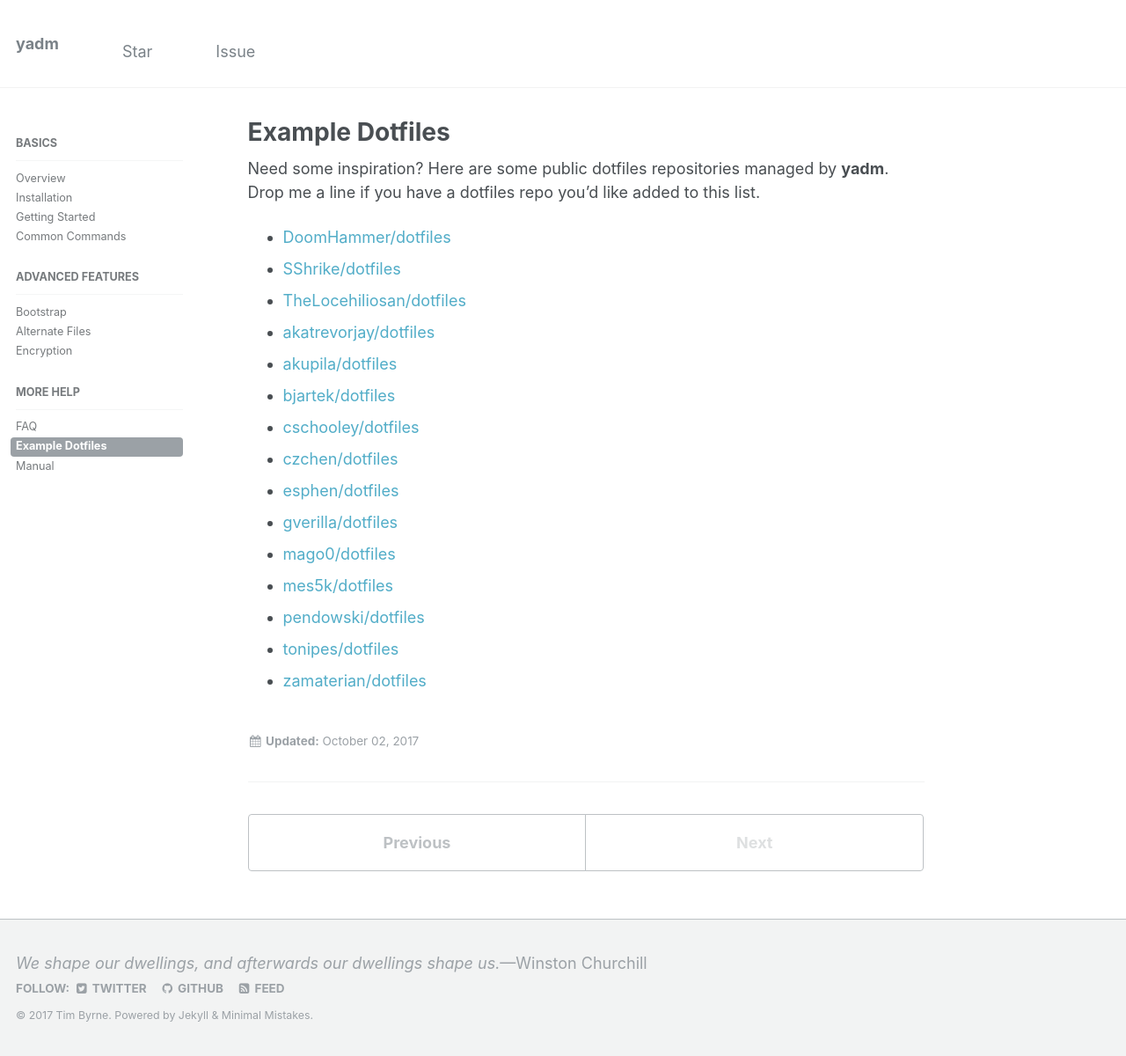
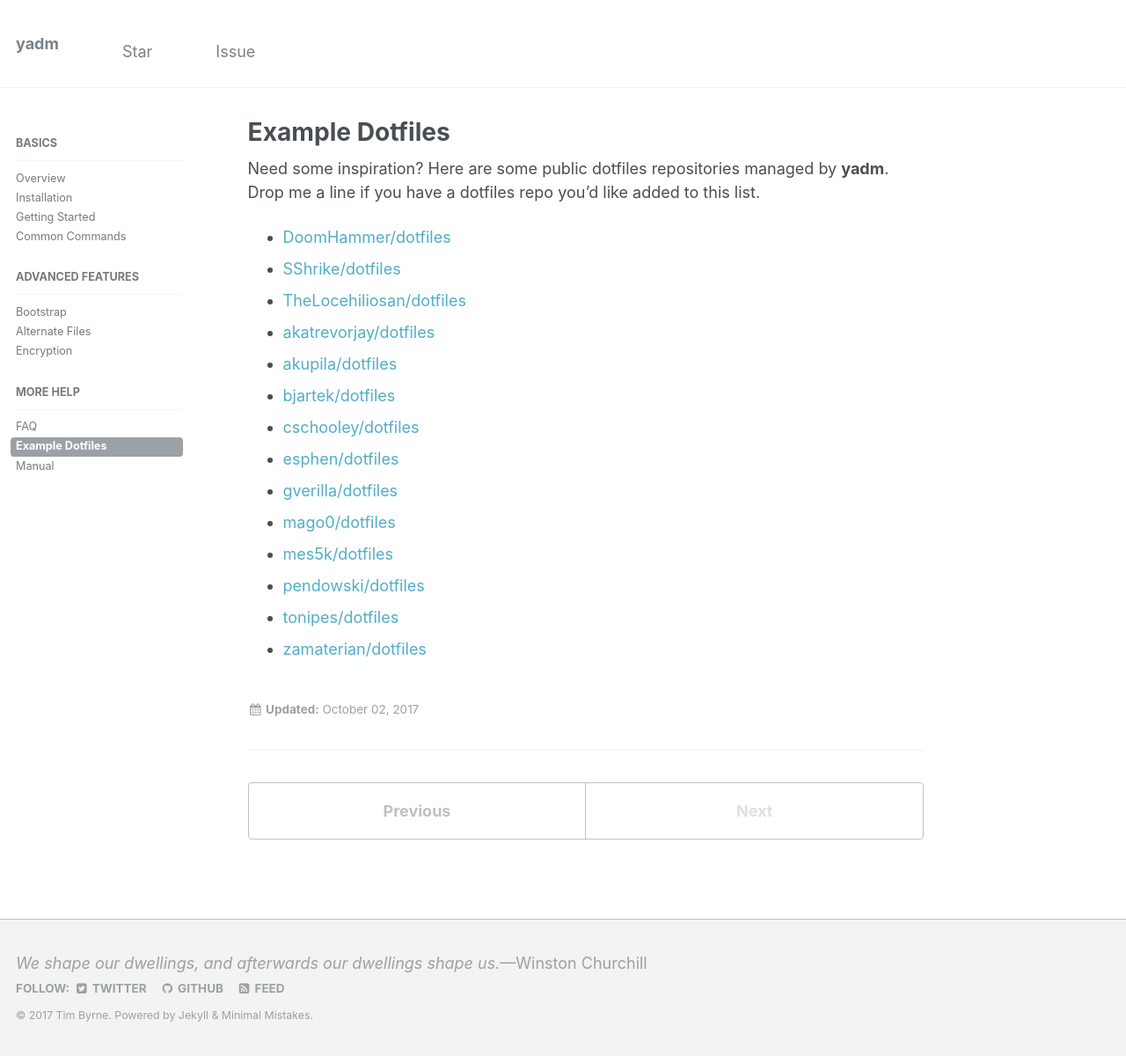
Before and after one commit to TheLocehiliosan/yadm, a Jekyll site: the page built from _docs/070_examples.md, in a window 1280 px wide and 1200 px high. Shown: the whole window at 88% size. Built offline with Jekyll 4.4.1, drawn with Linux system fonts in a browser that asks for light colours.

Commit message:
Remove dead link (#89)

```diff
--- a/_docs/070_examples.md
+++ b/_docs/070_examples.md
@@ -13,7 +13,6 @@ list.
 * [akupila/dotfiles](https://github.com/akupila/dotfiles)
 * [bjartek/dotfiles](https://github.com/bjartek/dotfiles)
 * [cschooley/dotfiles](https://github.com/cschooley/dotfiles)
-* [czchen/dotfiles](https://github.com/czchen/dotfiles)
 * [esphen/dotfiles](https://github.com/esphen/dotfiles)
 * [gverilla/dotfiles](https://github.com/gverilla/dotfiles)
 * [mago0/dotfiles](https://github.com/mago0/dotfiles)
```
